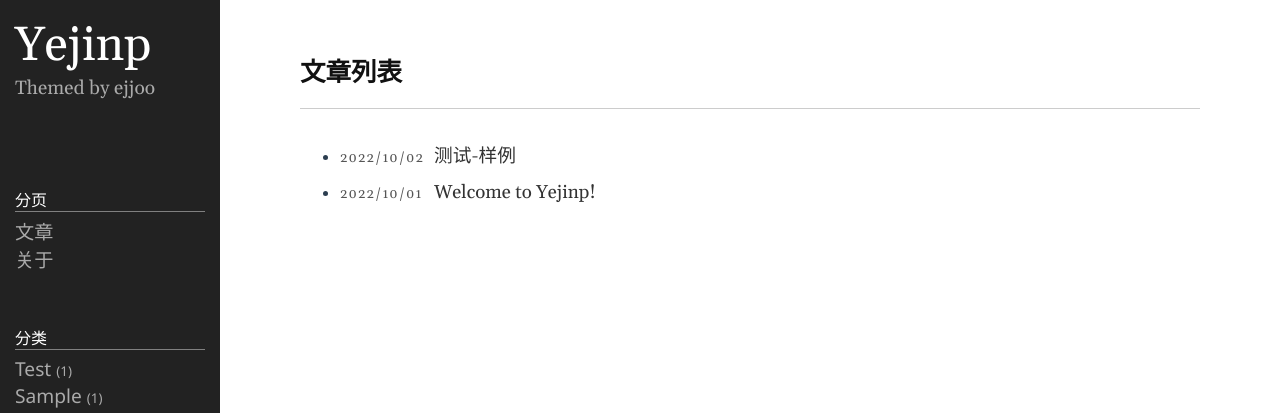
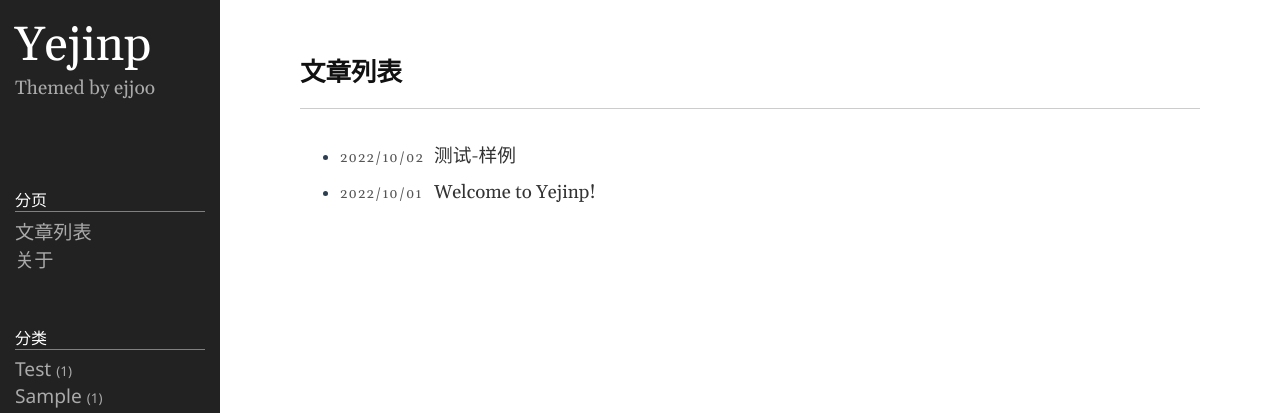
Before and after one commit to yejinp/yejinp.github.io, a Jekyll site: the page built from index.md, in a window 1280 px wide. Shown: the top 413 px of the page. Built offline with Jekyll 4.4.1, drawn with Linux system fonts in a browser that asks for light colours.

Commit message:
改成中文

```diff
--- a/_includes/sidebar.html
+++ b/_includes/sidebar.html
@@ -15,7 +15,7 @@
 	<ul class="nav">
       <li class="nav-title">分页</li>
 	  <li>
-	  	<a class="nav-item" href="/">文章</a>
+	  	<a class="nav-item" href="/">文章列表</a>
 	  </li>
 	  {% assign pages_list = site.pages %}
 	  {% for node in pages_list %}
```
